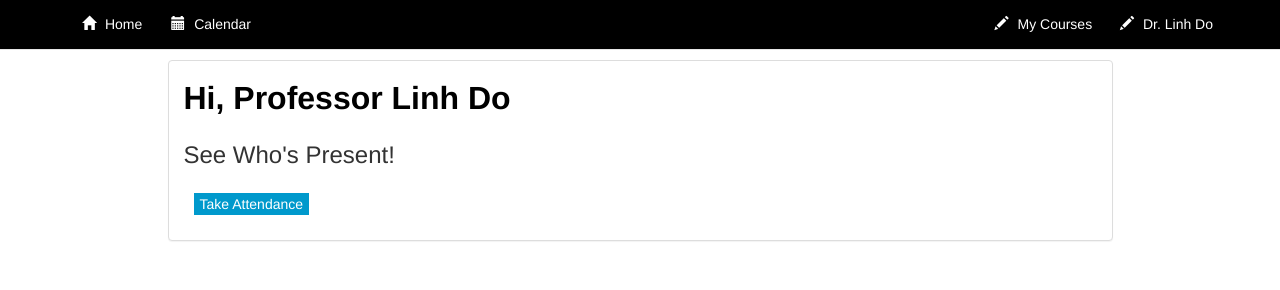
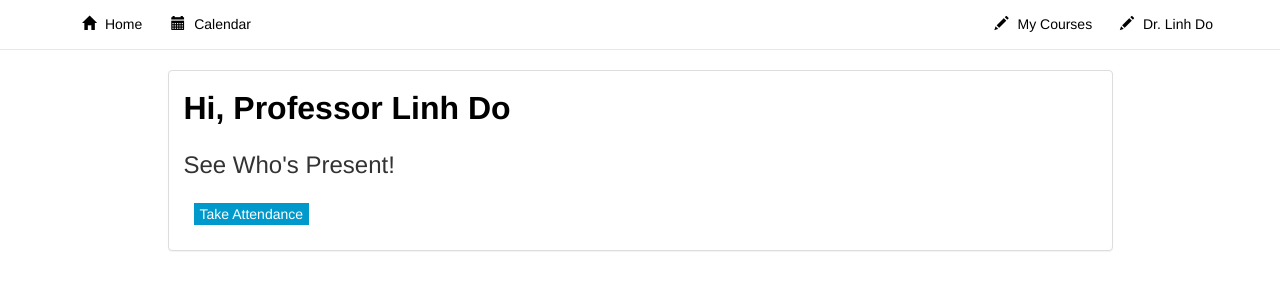
Before and after one commit to dianetam523/RobinNodeJS, a website: page public/index.htm in a window 1280 px wide. Drawn offline with nearby package versions, Linux system fonts and the light colour scheme; a web font is replaced by a local one.

Commit message:
Updated navbar style

```diff
--- a/public/css/index.css
+++ b/public/css/index.css
@@ -1,9 +1,9 @@
 body {
-  padding-top: 60px;
+  padding-top: 70px;
 }
 
 .navbar {
-  background-color: #000 !important;
+  background-color: #fff !important;
 }
 
 .navbar-transparent button {
@@ -44,9 +44,9 @@ body {
 }
 
 .navbar-post button{
-  background-color:#000;
+  background-color:#fff;
   border: none;
-  color: #fff;
+  color: #000;
 }
 
 .attendance button{
```
